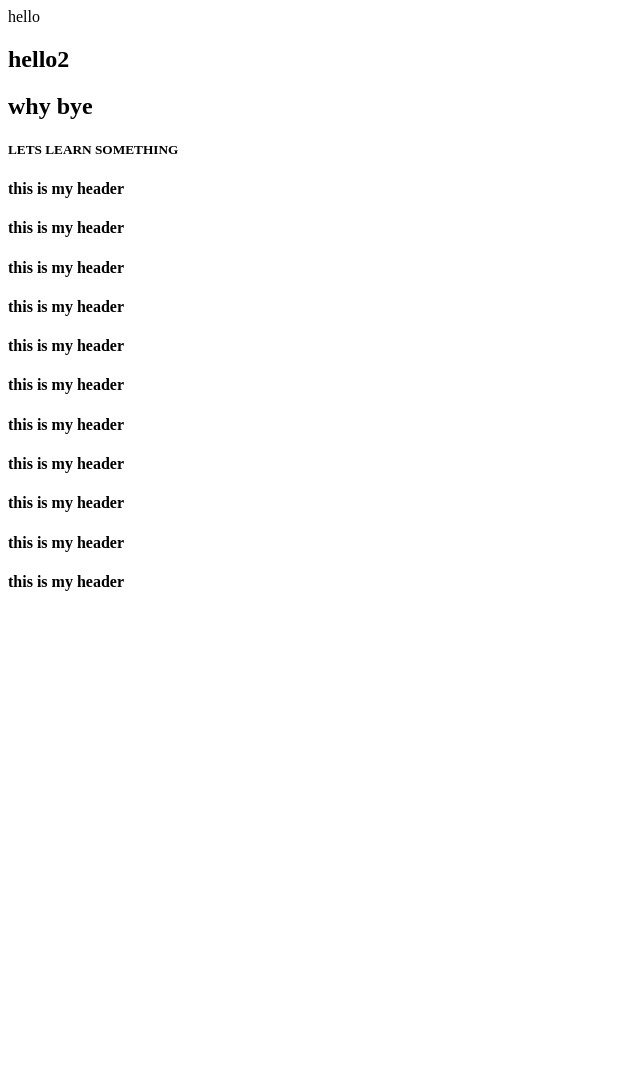
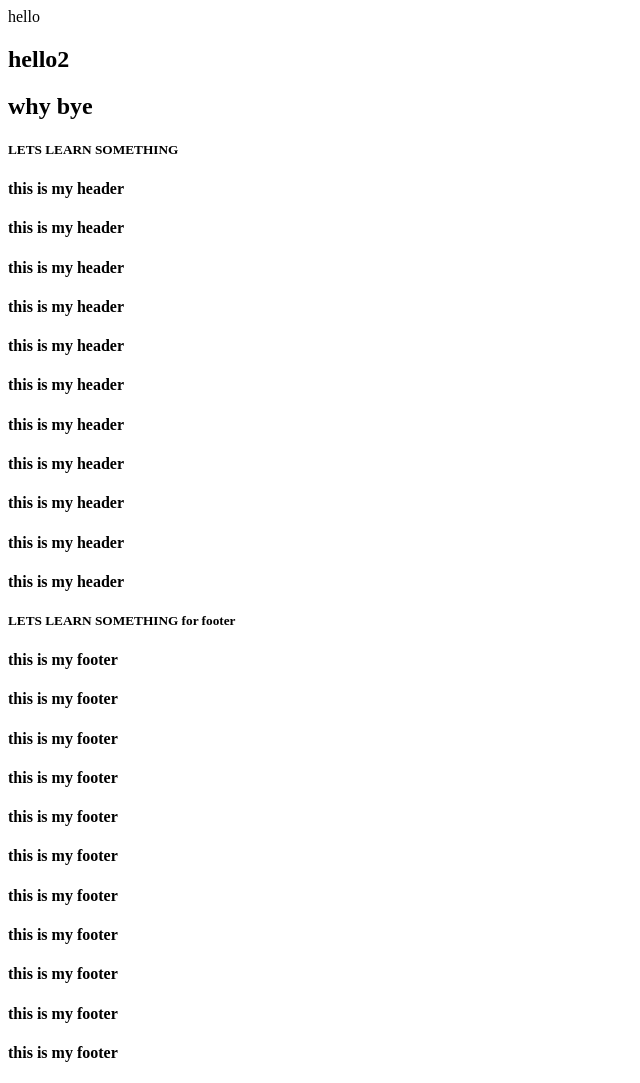
Before and after one commit to prasadkalbhor30/test_repo, a plain HTML site: page index.html in a window 1280 px wide. Shown: the whole page, without its empty margins (0-640 px from the left). Before the commit the page ends 800 px from the top, so only its background shows below. Drawn offline with Linux system fonts and the light colour scheme.

Commit message:
commit for footer for 1

```diff
--- a/index.html
+++ b/index.html
@@ -23,6 +23,18 @@
     <h4>this is my header </h4>
     <h4>this is my header </h4>
     <h4>this is my header </h4>
+    <H5>LETS LEARN SOMETHING for footer</H5>
+    <h4>this is my footer </h4>
+    <h4>this is my footer </h4>
+    <h4>this is my footer </h4>
+    <h4>this is my footer </h4>
+    <h4>this is my footer </h4>
+    <h4>this is my footer </h4>
+    <h4>this is my footer </h4>
+    <h4>this is my footer </h4>
+    <h4>this is my footer </h4>
+    <h4>this is my footer </h4>
+    <h4>this is my footer </h4>
 </body>
 
 </html>
```
